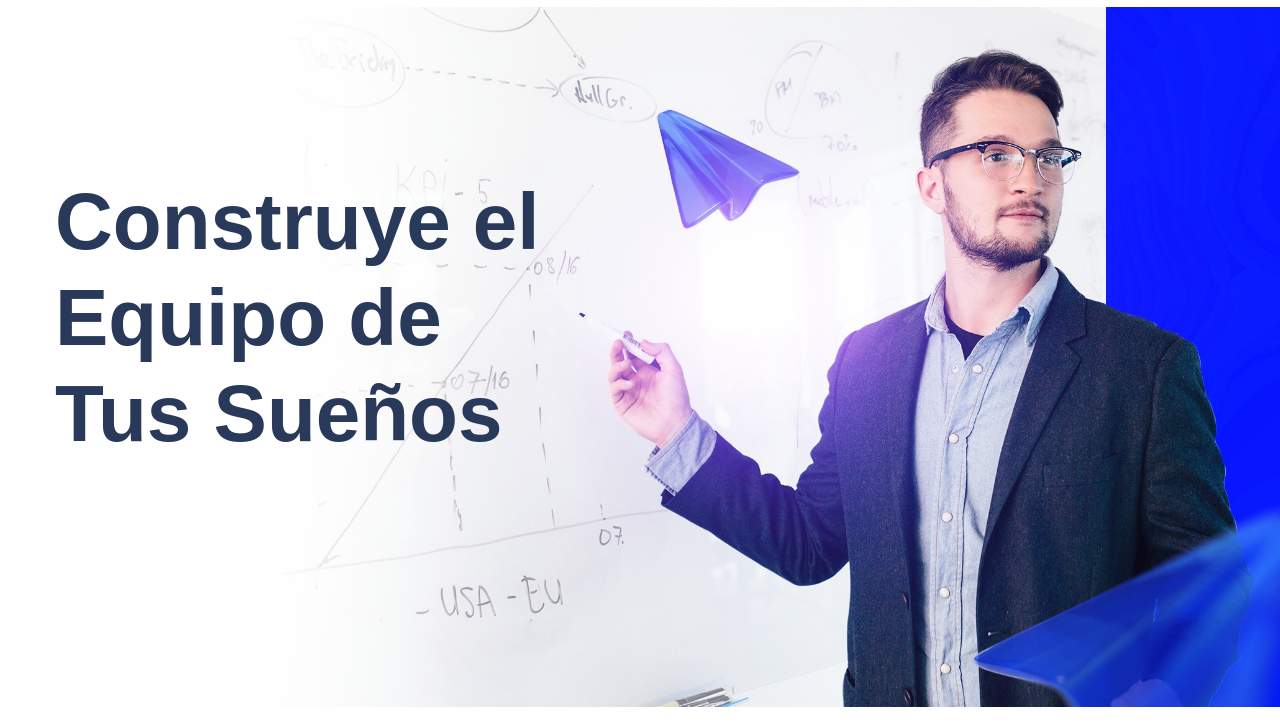
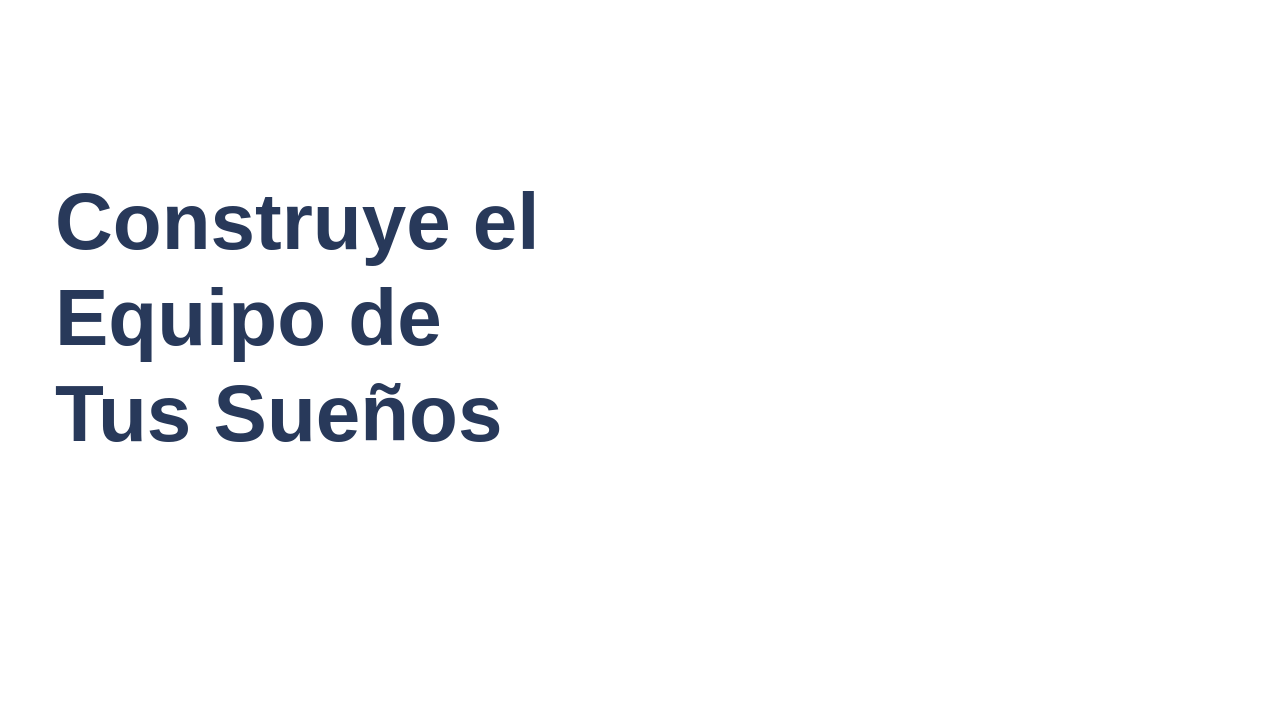
Before and after one commit to CarlEdsv/La-Gran-Coalicion, a plain HTML site: page homeEmpresa.html in a window 1280 px wide. Shown: the part 77-800 px from the top of the page. Drawn offline with Linux system fonts and the light colour scheme; a web font is replaced by a local one.

Commit message:
HomeEMpresaTerminado

```diff
--- a/homeEmpresa.html
+++ b/homeEmpresa.html
@@ -93,7 +93,7 @@
         <div class="slider-area ">
             <!-- Mobile Menu -->
             <div class="slider-active">
-                <div class="single-slider slider-height d-flex align-items-center" data-background="assets/img/hero/h1_hero.jpg">
+                <div class="single-slider slider-height d-flex align-items-center">
                     <div class="container">
                         <div class="row">
                             <div class="col-xl-6 col-lg-9 col-md-10">
```
